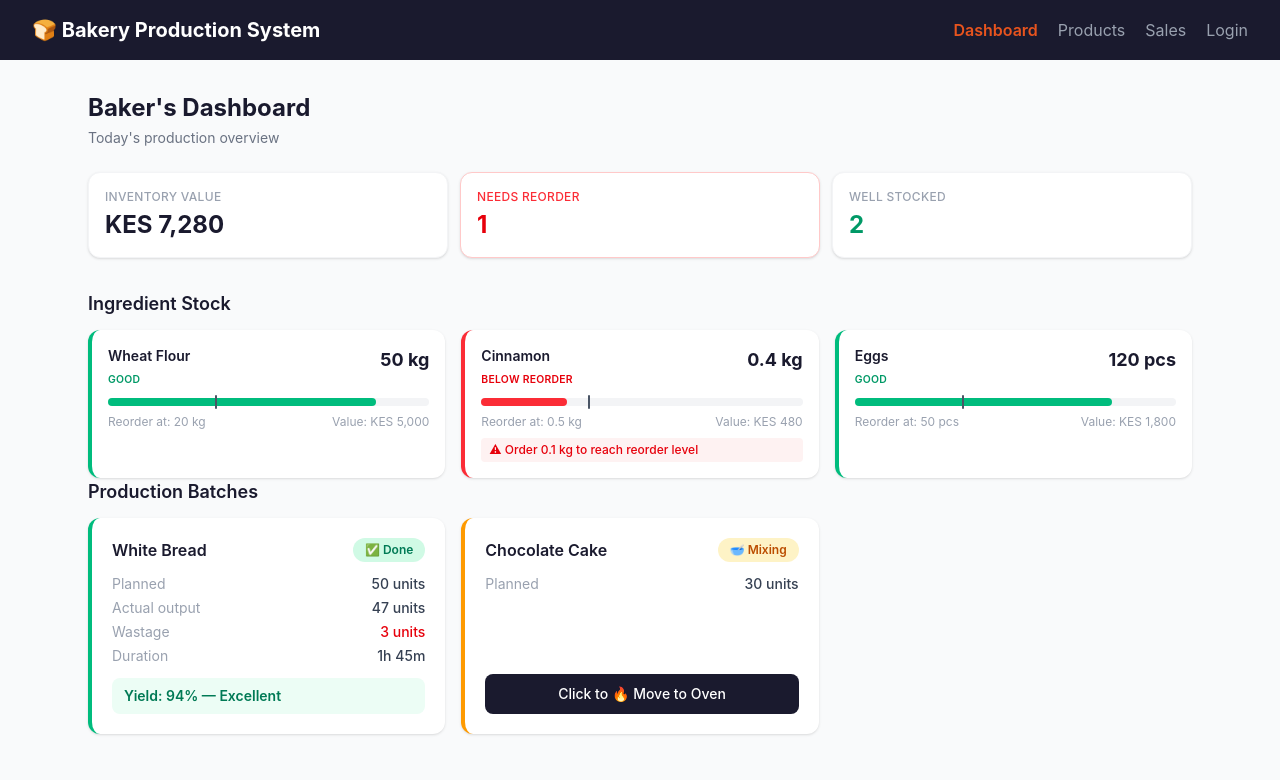
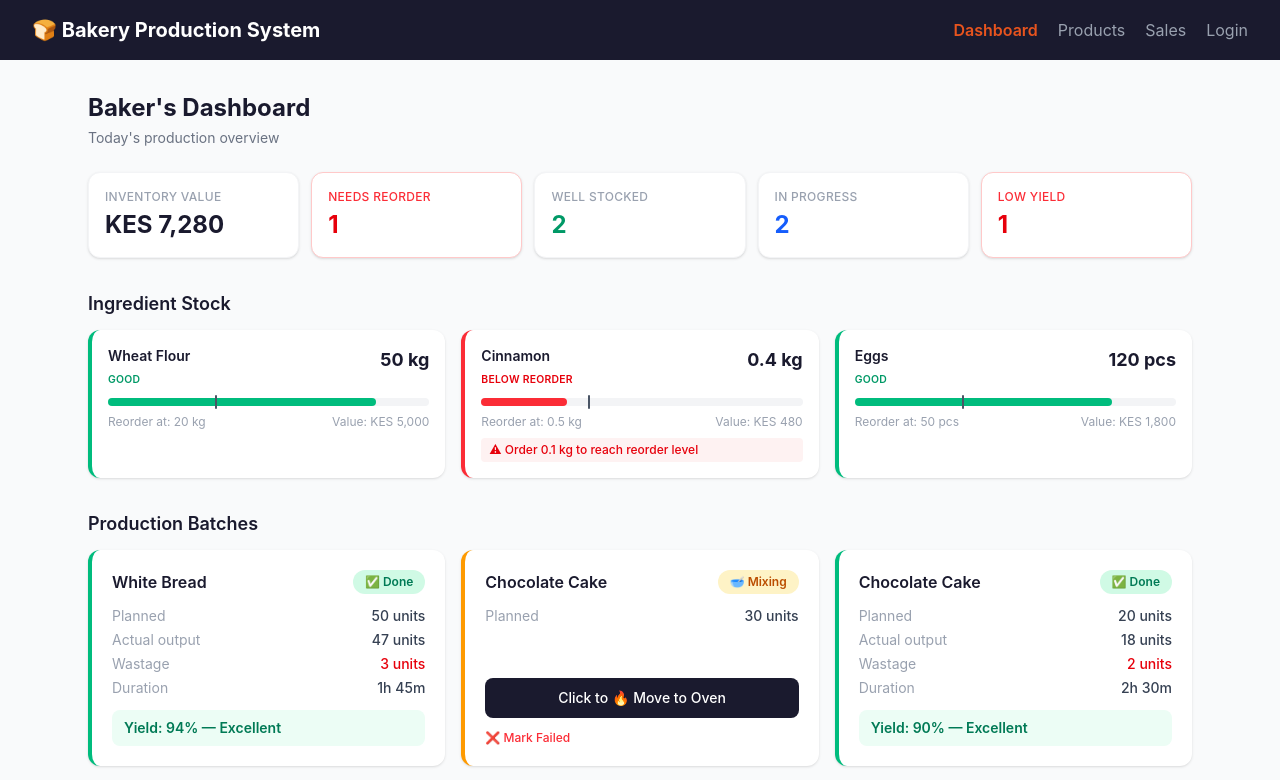
Before and after one commit to CleoCTech/bakery-production-system-demo, a Vue app in the folder frontend/: page / in a window 1280 px wide. Shown: the top 780 px of the page. Built offline with nearby package versions, Linux system fonts and the light colour scheme.

Commit message:
batch-card modified

```diff
--- a/frontend/src/components/BatchCard.vue
+++ b/frontend/src/components/BatchCard.vue
@@ -88,6 +88,12 @@ function handleAdvance() {
     emit('advance-batch', props.batch.id, nextStatus.value.next)
   }
 }
+
+// Mark a mixing/baking batch as failed — reuses the advance event with the
+// 'failed' status, which surfaces the red banner and hides the advance button.
+function handleFail() {
+  emit('advance-batch', props.batch.id, 'failed')
+}
 //data emission
 
 
@@ -161,5 +167,14 @@ function handleAdvance() {
     >
     Click to  {{ nextStatus.icon }} {{ nextStatus.label }}
     </button>
+
+    <!-- Mark failed (only while mixing or baking) -->
+    <button
+      v-if="batch.status === 'mixing' || batch.status === 'baking'"
+      @click="handleFail"
+      class="self-start text-xs font-medium text-red-500 hover:text-red-700 hover:underline transition-colors"
+    >
+      ❌ Mark Failed
+    </button>
   </div>
 </template>
--- a/frontend/src/views/DashboardView.vue
+++ b/frontend/src/views/DashboardView.vue
@@ -36,6 +36,50 @@ const batches = ref([
     started_at: '2026-05-30 07:00',
     completed_at: null
   },
+  {
+    id: 3,
+    product_name: 'Chocolate Cake',
+    product_id: 2,
+    planned_quantity: 20,
+    actual_quantity: 18,
+    wastage_quantity: 2,
+    status: 'done',
+    started_at: '2026-05-21 06:30',
+    completed_at: '2026-05-21 09:00'
+  },
+  {
+    id: 4,
+    product_name: 'Cinnamon Roll',
+    product_id: 5,
+    planned_quantity: 30,
+    actual_quantity: null,
+    wastage_quantity: 0,
+    status: 'planned',
+    started_at: null,
+    completed_at: null
+  },
+  {
+    id: 5,
+    product_name: 'White Bread',
+    product_id: 1,
+    planned_quantity: 50,
+    actual_quantity: 35,
+    wastage_quantity: 15,
+    status: 'done',
+    started_at: '2026-05-21 05:00',
+    completed_at: '2026-05-21 07:00'
+  },
+  {
+    id: 6,
+    product_name: 'Meat Pie',
+    product_id: 6,
+    planned_quantity: 40,
+    actual_quantity: null,
+    wastage_quantity: 0,
+    status: 'baking',
+    started_at: '2026-05-21 10:00',
+    completed_at: null
+  },
 ])
 
 const totalValue = computed(() =>
@@ -47,20 +91,63 @@ const needsReorder = computed(() =>
 const wellStocked = computed(() =>
   ingredients.value.filter(i => i.current_stock >= i.reorder_level).length
 )
+// Batches actively being worked (not planned / done / failed)
+const inProgress = computed(() =>
+  batches.value.filter(b => ['mixing', 'baking', 'cooling'].includes(b.status)).length
+)
+// Completed batches that yielded under 80% of plan
+const lowYield = computed(() =>
+  batches.value.filter(b => {
+    if (!b.actual_quantity || !b.planned_quantity) return false
+    return (b.actual_quantity / b.planned_quantity) * 100 < 80
+  }).length
+)
+
+// --- Completion panel state (Task 3) ---
+const completingBatchId = ref(null)
+const completionForm = ref({ actual: null, wastage: 0 })
+const completingBatch = computed(() =>
+  batches.value.find(b => b.id === completingBatchId.value) || null
+)
+
+function formatNow() {
+  const now = new Date()
+  const pad = n => String(n).padStart(2, '0')
+  return `${now.getFullYear()}-${pad(now.getMonth() + 1)}-${pad(now.getDate())} ${pad(now.getHours())}:${pad(now.getMinutes())}`
+}
 
 function advanceBatch(batchId, newStatus) {
+  const batch = batches.value.find(b => b.id === batchId)
+  if (!batch) return
 
-  const batch = batches.value.find(b => b.id === batchId)
-  if (batch) {
-    batch.status = newStatus
-    if (newStatus === 'done') {
-      const now = new Date()
-      const pad = n => String(n).padStart(2, '0')
-      batch.completed_at = `${now.getFullYear()}-${pad(now.getMonth() + 1)}-${pad(now.getDate())} ${pad(now.getHours())}:${pad(now.getMinutes())}`
+  // Marking a cooling batch done opens the completion panel instead of
+  // finishing immediately — the baker records actual output + wastage there.
+  if (newStatus === 'done') {
+    completingBatchId.value = batchId
+    completionForm.value = {
+      actual: batch.actual_quantity ?? batch.planned_quantity,
+      wastage: batch.wastage_quantity ?? 0
     }
-    // await axios.post(`/api/production-batches/${batchId}/advance`, { status: newStatus })
-    // this triggers DB::transaction() - stock deduction - cost recording
+    return
   }
+
+  batch.status = newStatus
+  // await axios.post(`/api/production-batches/${batchId}/advance`, { status: newStatus })
+  // this triggers DB::transaction() - stock deduction - cost recording
+}
+
+function confirmCompletion() {
+  const batch = completingBatch.value
+  if (!batch) return
+  batch.actual_quantity = completionForm.value.actual
+  batch.wastage_quantity = completionForm.value.wastage
+  batch.status = 'done'
+  batch.completed_at = formatNow()
+  completingBatchId.value = null
+}
+
+function cancelCompletion() {
+  completingBatchId.value = null
 }
 </script>
 
@@ -73,7 +160,7 @@ function advanceBatch(batchId, newStatus) {
     </div>
 
     <!-- Summary stats -->
-    <div class="grid grid-cols-2 sm:grid-cols-3 gap-3 mb-8">
+    <div class="grid grid-cols-2 sm:grid-cols-3 lg:grid-cols-5 gap-3 mb-8">
       <div class="bg-white rounded-xl p-4 shadow-sm border border-gray-100">
         <p class="text-xs font-medium uppercase tracking-wide text-gray-400">Inventory Value</p>
         <p class="text-2xl font-bold text-[#1A1A2E] mt-1">KES {{ totalValue.toLocaleString() }}</p>
@@ -91,9 +178,26 @@ function advanceBatch(batchId, newStatus) {
           {{ needsReorder }}
         </p>
       </div>
-      <div class="bg-white rounded-xl p-4 shadow-sm border border-gray-100 col-span-2 sm:col-span-1">
+      <div class="bg-white rounded-xl p-4 shadow-sm border border-gray-100">
         <p class="text-xs font-medium uppercase tracking-wide text-gray-400">Well Stocked</p>
         <p class="text-2xl font-bold text-emerald-600 mt-1">{{ wellStocked }}</p>
+      </div>
+      <div class="bg-white rounded-xl p-4 shadow-sm border border-gray-100">
+        <p class="text-xs font-medium uppercase tracking-wide text-gray-400">In Progress</p>
+        <p class="text-2xl font-bold text-blue-600 mt-1">{{ inProgress }}</p>
+      </div>
+      <div
+        class="bg-white rounded-xl p-4 shadow-sm border col-span-2 sm:col-span-1"
+        :class="lowYield > 0 ? 'border-red-200 bg-red-50' : 'border-gray-100'"
+      >
+        <p class="text-xs font-medium uppercase tracking-wide"
+           :class="lowYield > 0 ? 'text-red-500' : 'text-gray-400'">
+          Low Yield
+        </p>
+        <p class="text-2xl font-bold mt-1"
+           :class="lowYield > 0 ? 'text-red-600' : 'text-[#1A1A2E]'">
+          {{ lowYield }}
+        </p>
       </div>
     </div>
 
@@ -112,7 +216,7 @@ function advanceBatch(batchId, newStatus) {
     </div>
 
     <!-- Production batches -->
-    <h2 class="text-lg font-semibold text-[#1A1A2E] mb-3">Production Batches</h2>
+    <h2 class="text-lg font-semibold text-[#1A1A2E] mt-8 mb-3">Production Batches</h2>
     <div class="grid grid-cols-1 md:grid-cols-2 lg:grid-cols-3 gap-4">
       <BatchCard
         v-for="batch in batches"
@@ -121,5 +225,57 @@ function advanceBatch(batchId, newStatus) {
         @advance-batch="advanceBatch"
       />
     </div>
+
+    <!-- Completion panel (Task 3) -->
+    <div v-if="completingBatch"
+         class="mt-4 bg-white rounded-xl p-5 shadow-sm border border-blue-200">
+      <h3 class="text-base font-semibold text-[#1A1A2E]">
+        Complete batch — {{ completingBatch.product_name }}
+      </h3>
+      <p class="text-sm text-gray-500 mt-1 mb-4">
+        Record the actual output and wastage to finish this batch
+        (planned {{ completingBatch.planned_quantity }} units).
+      </p>
+
+      <div class="grid grid-cols-1 sm:grid-cols-2 gap-4">
+        <label class="flex flex-col gap-1 text-sm">
+          <span class="font-medium text-gray-700">Actual quantity</span>
+          <input
+            v-model.number="completionForm.actual"
+            type="number"
+            min="0"
+            class="px-3 py-2 border border-gray-300 rounded-lg text-sm
+                   focus:outline-none focus:border-[#E8541E] focus:ring-2 focus:ring-orange-100 transition"
+          >
+        </label>
+        <label class="flex flex-col gap-1 text-sm">
+          <span class="font-medium text-gray-700">Wastage</span>
+          <input
+            v-model.number="completionForm.wastage"
+            type="number"
+            min="0"
+            class="px-3 py-2 border border-gray-300 rounded-lg text-sm
+                   focus:outline-none focus:border-[#E8541E] focus:ring-2 focus:ring-orange-100 transition"
+          >
+        </label>
+      </div>
+
+      <div class="flex gap-2 mt-4">
+        <button
+          @click="confirmCompletion"
+          class="py-2 px-5 bg-[#1A1A2E] text-white rounded-lg text-sm font-medium
+                 hover:bg-[#E8541E] transition-colors"
+        >
+          Confirm
+        </button>
+        <button
+          @click="cancelCompletion"
+          class="py-2 px-5 bg-gray-100 text-gray-700 rounded-lg text-sm font-medium
+                 hover:bg-gray-200 transition-colors"
+        >
+          Cancel
+        </button>
+      </div>
+    </div>
   </div>
 </template>
```
